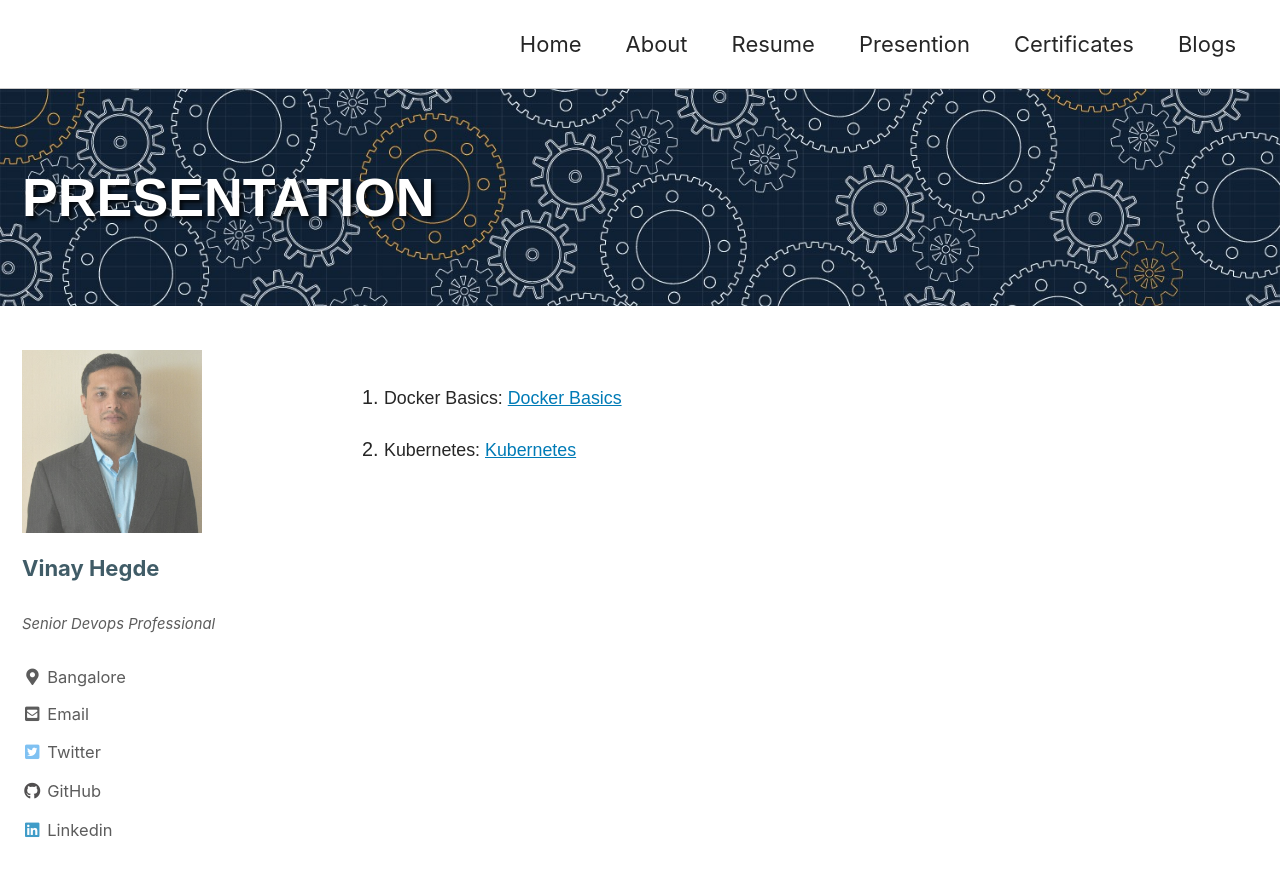
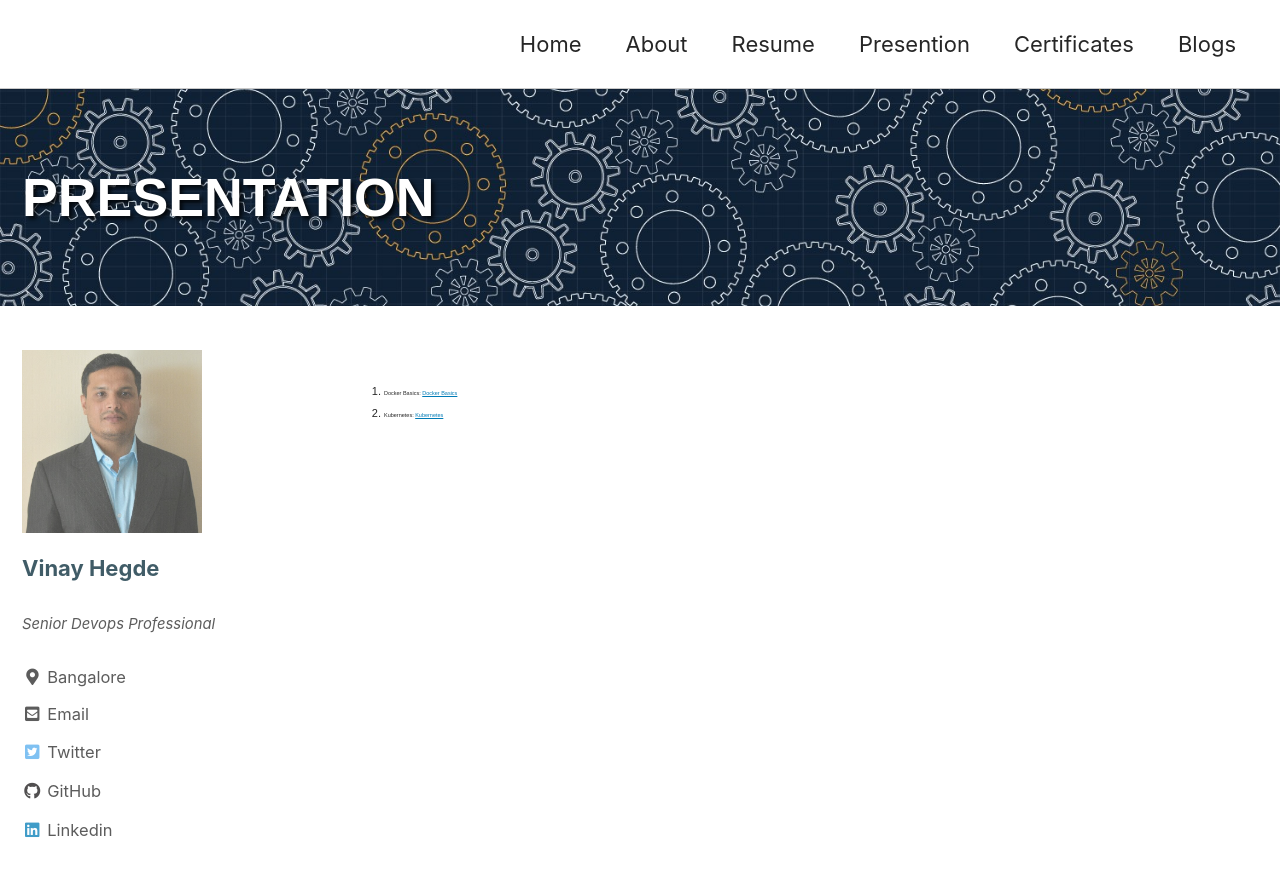
Before and after one commit to vinaydhegde/vinaydhegde.github.io, a Jekyll site: the page built from _pages/presentation.md, in a window 1280 px wide and 900 px high. Shown: the top 876 px of the window. Built offline with Jekyll 4.4.1, drawn with Linux system fonts in a browser that asks for light colours; cached includes are drawn as plain includes; nearby versions of some CDN libraries.

Commit message:
Update _page.scss

```diff
--- a/_sass/minimal-mistakes/_page.scss
+++ b/_sass/minimal-mistakes/_page.scss
@@ -43,7 +43,7 @@
        p,
        li,
        dl {
-       font-size: 0.9em;
+       font-size: 0.5em;
        }
      }
     .page__meta,
```
